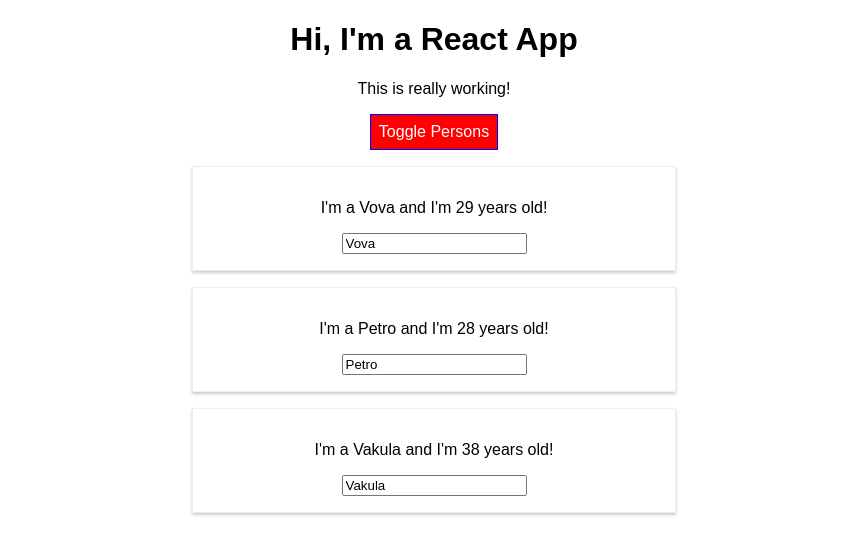
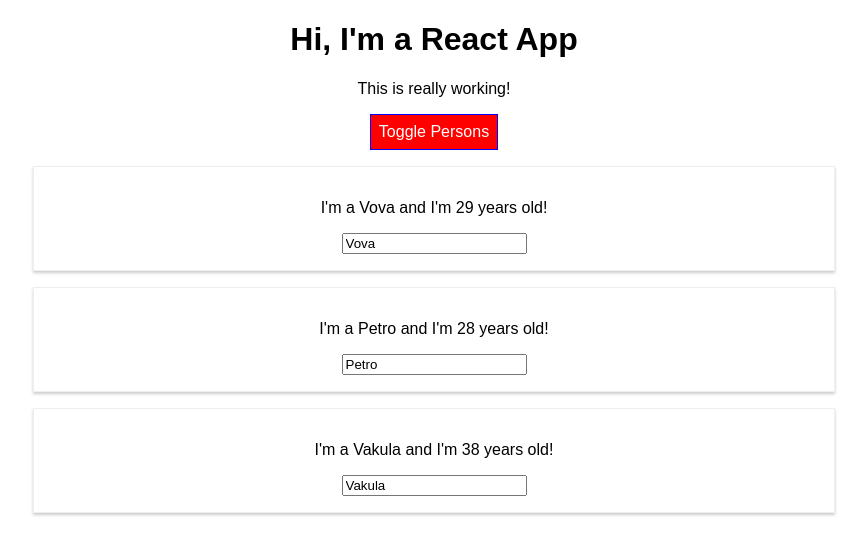
Before and after one commit to glibkozub/react-test.start, a React (Create React App) app: page / in a window 1280 px wide. Both pictures are taken after a click on the button "Toggle Persons". Shown: the top 554 px of the page, without its empty margins (206-1073 px from the left). Built offline with nearby package versions, Linux system fonts and the light colour scheme.

Commit message:
Remove Radium

```diff
--- a/src/App.js
+++ b/src/App.js
@@ -1,7 +1,6 @@
 import React, {Component} from 'react';
 import './App.css';
 import Person from './Person/Person';
-import Radium, {StyleRoot} from 'radium';
 
 class App extends Component {
   state = {
@@ -45,10 +44,6 @@
       border: '1px solid blue',
       padding: '8px',
       cursor: 'pointer',
-      ':hover': {
-        backgroundColor: 'lightgreen',
-        color: 'black',
-      }
     };
 
     let persons = null;
@@ -65,13 +60,9 @@
               key={person.id}/>
           })}
         </div>
-      )
+      );
 
       style.backgroundColor = 'red';
-      style[':hover'] = {
-        backgroundColor: 'lightcoral',
-        color: 'black',
-      }
     }
 
     const classes = [];
@@ -84,16 +75,14 @@
     }
 
     return (
-      <StyleRoot>
       <div className='App'>
         <h1>Hi, I'm a React App</h1>
         <p className={classes.join(' ')}>This is really working!</p>
         <button style={style} onClick={this.togglePersonsHandler}>Toggle Persons</button>
         {persons}
       </div>
-      </StyleRoot>
     );
   }
 }
 
-export default Radium(App);
+export default App;
--- a/src/Person/Person.js
+++ b/src/Person/Person.js
@@ -1,16 +1,9 @@
 import React from 'react';
-import Radium from 'radium';
 import  './Person.css';
 
 const person = (props) => {
-  const style = {
-    '@media (min-width: 500px)': {
-      width: '450px'
-    }
-  };
-
   return (
-    <div className='Person' style={style}>
+    <div className='Person'>
       <p onClick={props.click}>I'm a {props.name} and I'm {props.years} years old!</p>
       <p>{props.children}</p>
       <input type="text" onChange={props.changed} value={props.name} />
@@ -18,4 +11,4 @@
   );
 };
 
-export default Radium(person);
+export default person;
```
Lines whose indentation alone changed are shown as unchanged.
